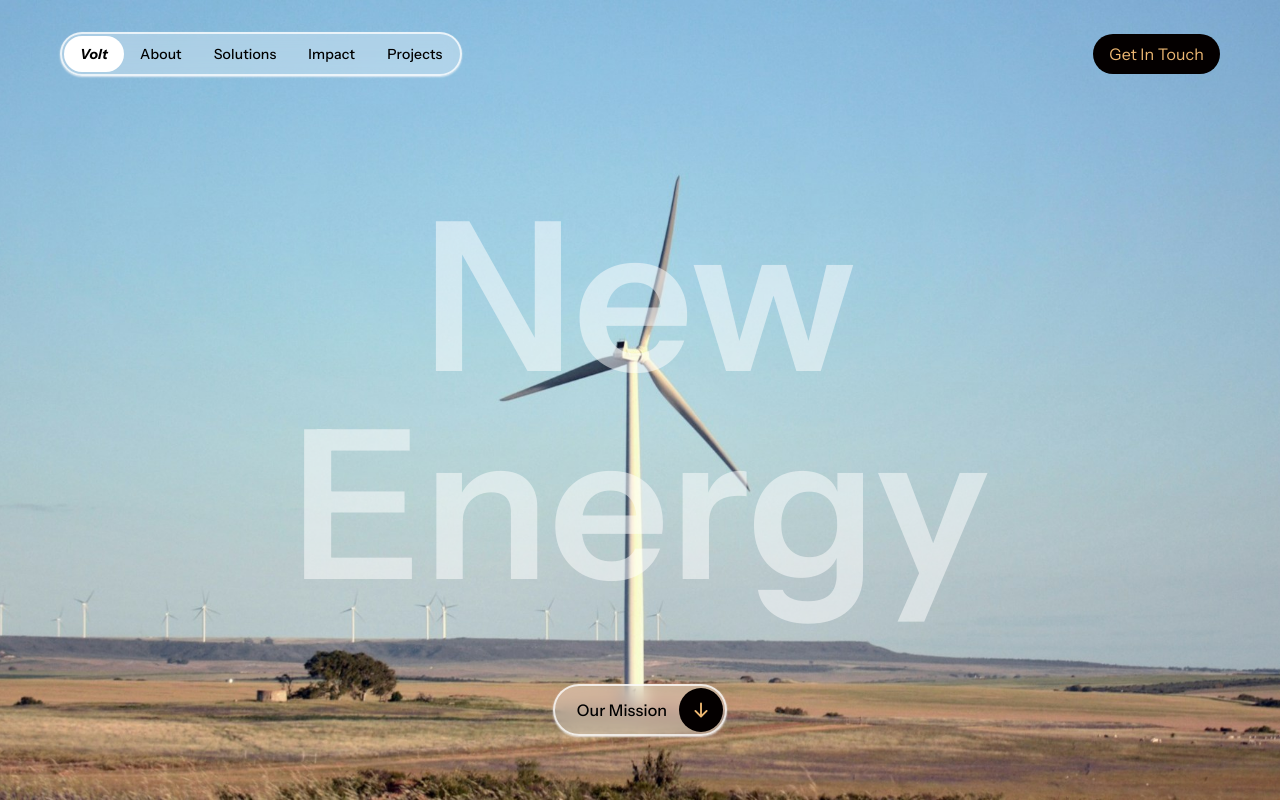
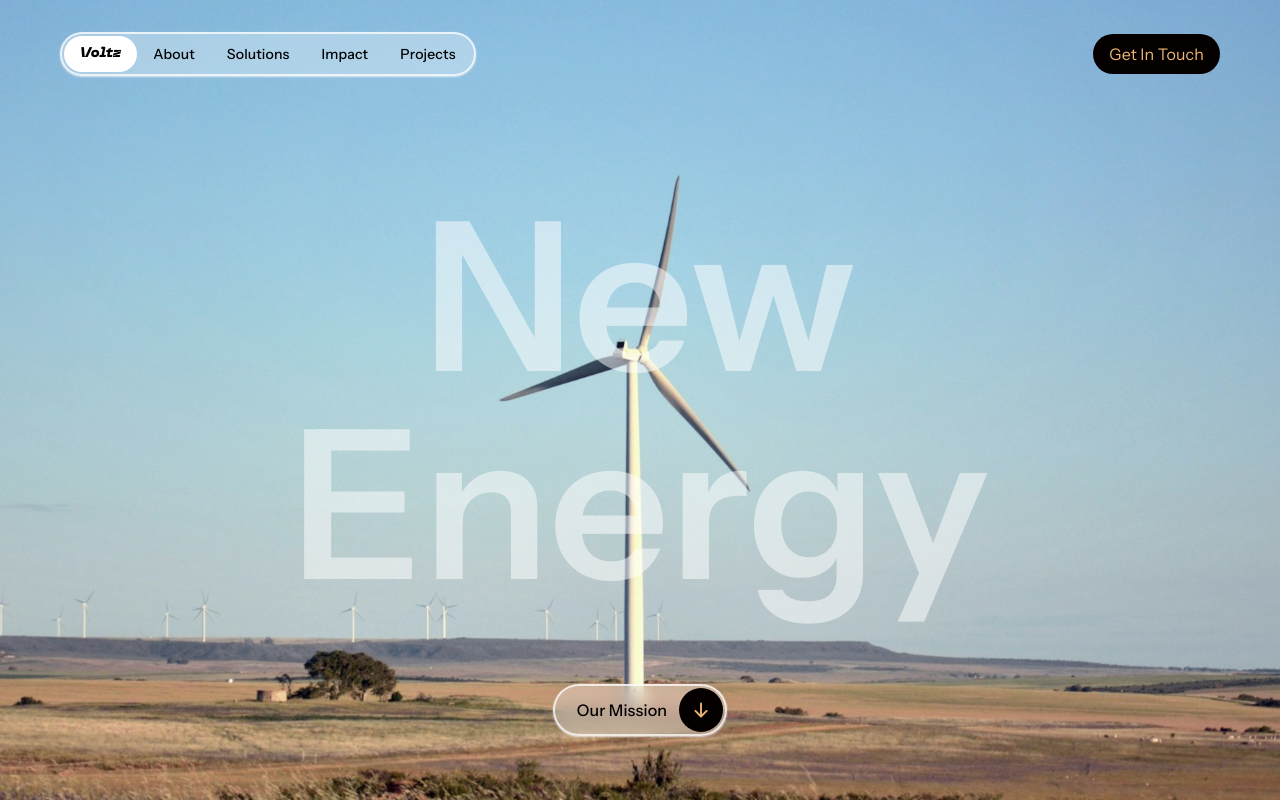
Before and after one commit to ansthsys/lp-voltz, a React (Vite) app: page / in a window 1280 px wide. Shown: the top 802 px of the page. Built offline with nearby package versions, Linux system fonts and the light colour scheme.

Commit message:
refactor: change font, title, and url nav logo

```diff
--- a/src/components/Header/index.tsx
+++ b/src/components/Header/index.tsx
@@ -2,7 +2,7 @@ import { twMerge } from 'tailwind-merge'
 import { BoxGlass, Button } from '@/ui'
 
 const NAV_ITEMS = [
-  { title: 'volt', url: 'volt' },
+  { title: 'Voltz', url: '' },
   { title: 'about', url: 'about' },
   { title: 'solutions', url: 'solutions' },
   { title: 'impact', url: 'impact' },
@@ -25,7 +25,9 @@ export default function index() {
             const className = twMerge([
               'capitalize hover:bg-inherit text-sm',
               'py-2 px-4 rounded-full font-medium',
-              isFirst ? 'bg-white font-bold italic' : 'bg-transparent'
+              isFirst
+                ? 'bg-white font-neue-machina-inktrap font-extrabold italic'
+                : 'bg-transparent'
             ])
 
             return (
```
